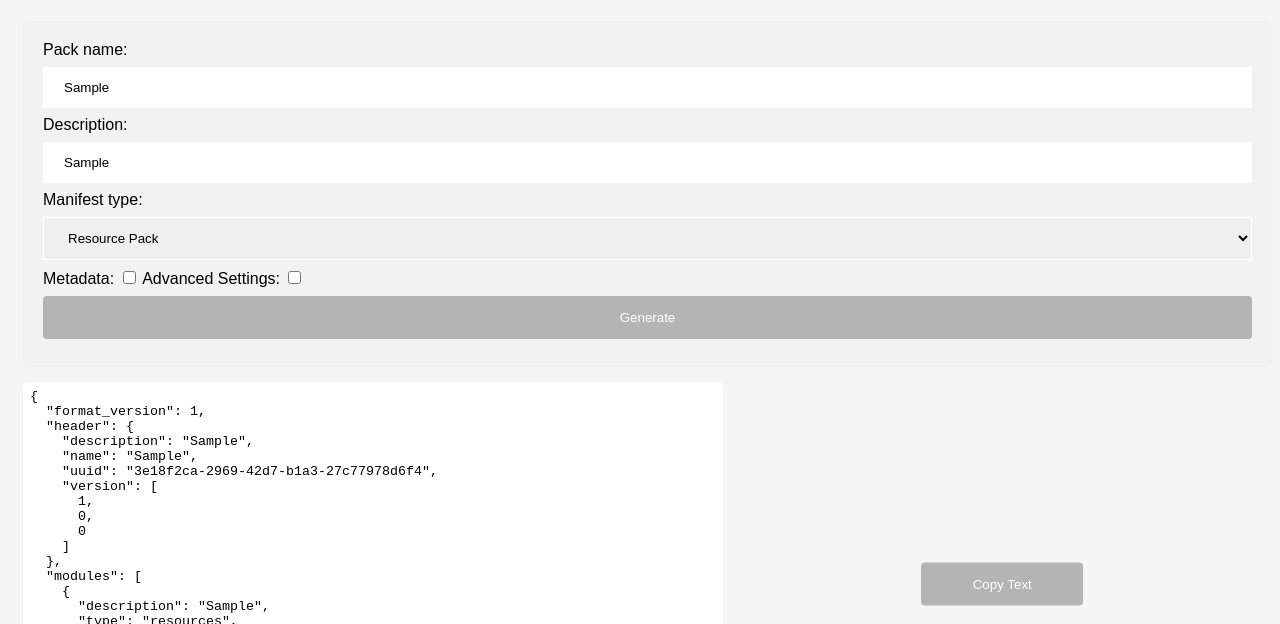
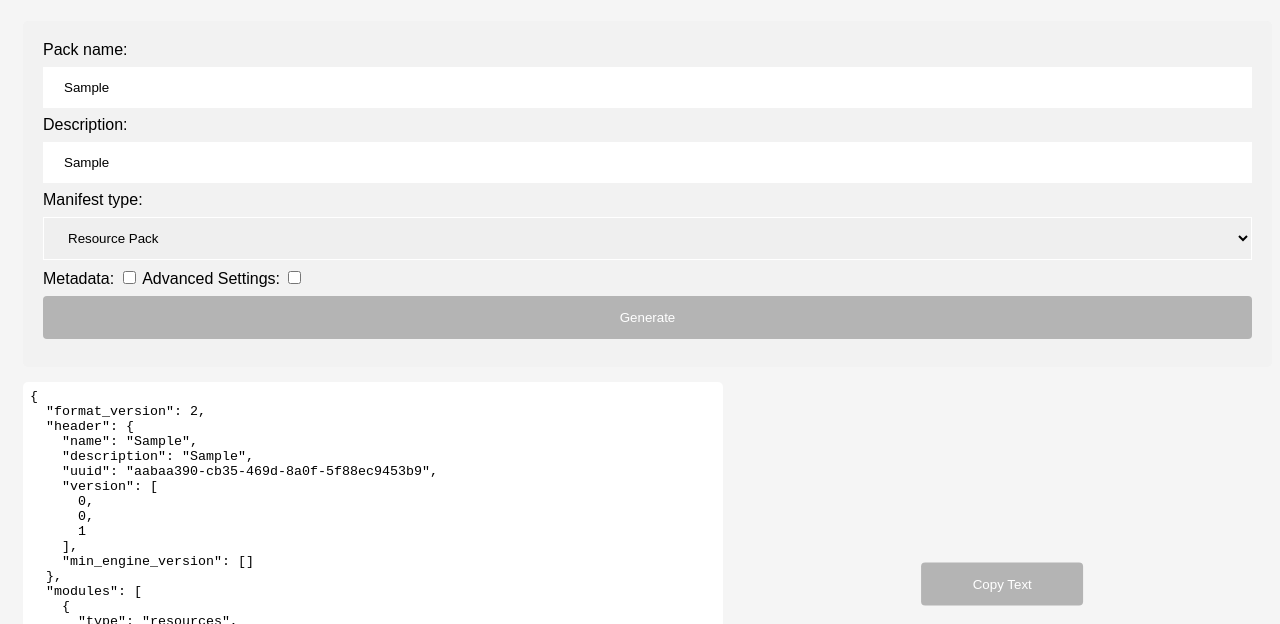
Before and after one commit to Hatchibombotar/bedrock-tools, a plain HTML site: page tools/manifest.html in a window 1280 px wide. Both pictures are taken after typing "Sample", "Sample" into the empty fields and a click on the input "Generate". Shown: the part 176-800 px from the top of the page. Drawn offline with nearby package versions, Linux system fonts and the light colour scheme.

Commit message:
Added version setting + re-did some code

```diff
--- a/css/dark.css
+++ b/css/dark.css
@@ -5,11 +5,15 @@ input[type=text], select {
 
 input[type=submit] {
   background-color: #6e6e6e;
-
 }
 
 input[type=submit]:hover {
   background-color: rgb(105, 105, 105);
+}
+
+input[type=number] {
+  background-color: #6e6e6e;
+  color: white;
 }
 
 form {
--- a/css/light.css
+++ b/css/light.css
@@ -8,6 +8,10 @@ input[type=submit] {
 }
 
 input[type=submit]:hover {
+  background-color: #b4b4b4;
+}
+
+input[type=number] {
   background-color: #b4b4b4;
 }
 
--- a/css/main.css
+++ b/css/main.css
@@ -14,7 +14,22 @@ input[type=submit] {
   border-radius: 4px;
   cursor: pointer;
 }
-
+input[type=number] {
+  width: 2%;
+  padding: 14px 20px;
+  margin: 8px 0;
+  border: none;
+  border-radius: 4px;
+  cursor: pointer;
+  /* Firefox - Remove arrows*/
+  -moz-appearance: textfield;
+}
+/* Chrome, Safari, Edge, Opera - Remove arrows */
+input::-webkit-outer-spin-button,
+input::-webkit-inner-spin-button {
+  -webkit-appearance: none;
+  margin: 0;
+}
 
 form {
   border-radius: 5px;
--- a/js/manifest.js
+++ b/js/manifest.js
@@ -1,21 +1,39 @@
-function download(manifest_name, description, author, manifest_type, version) {
+function download(manifest_name, description, author, manifest_type, version_1, version_2, version_3) {
     var uuidOne = createUUID();
     var uuidTwo = createUUID();
     var filename = "manifest.json";
-    var template = JSON.stringify(getTemplate(), null, 2);
+    var template = {
+        "format_version": 2,
+        "header": {
+            "name": "",
+            "description": "",
+            "uuid": "",
+            "version": [],
+            "min_engine_version": []
+        },
+        "modules": [
+            {
+                "type": "",
+                "uuid": "",
+                "version": []
+            }
+        ]
+    };
+    template.header.name = manifest_name;
+    template.header.description = description;
+    template.header.uuid = createUUID();
+    template.modules[0].uuid = createUUID();
+    template.modules[0].type = manifest_type;
 
+    template.header.version[0] = parseInt(version_1);
+    template.header.version[1] = parseInt(version_2);
+    template.header.version[2] = parseInt(version_3);
 
-    var mapObj = {
-        bedrockTools_description: description,
-        bedrockTools_manifestName: manifest_name,
-        bedrockTools_uuidOne: uuidOne,
-        bedrockTools_uuidTwo: uuidTwo,
-        bedrockTool_packType: manifest_type,
-        bedrockTools_version: version
-    };
-    var content = template.replace(/bedrockTools_description|bedrockTools_manifestName|bedrockTools_uuidOne|bedrockTools_uuidTwo|bedrockTool_packType|bedrockTools_version/gi, function (matched) {
-        return mapObj[matched];
-    });
+    template.modules[0].version[0] = parseInt(version_1);
+    template.modules[0].version[1] = parseInt(version_2);
+    template.modules[0].version[2] = parseInt(version_3);
+
+    var content = JSON.stringify(template, null, 2);
     document.getElementById('output').innerHTML = content;
     autosize(document.getElementById('output'));
 }
@@ -27,25 +45,6 @@ function createUUID() {
         return v.toString(16);
     });
 }
-
-// fetches the content of the template
-function getTemplate() {
-    var template = (function () {
-        var template = null;
-        $.ajax({
-            'async': false,
-            'global': false,
-            'url': "../templates/manifest_template.json",
-            'dataType': "json",
-            'success': function (data) {
-                template = data;
-            }
-        });
-        return template;
-    })();
-    return template;
-}
-
 
 // enables advanced options
 function advancedSettings() {
--- a/tools/manifest.html
+++ b/tools/manifest.html
@@ -24,7 +24,7 @@
     <div class="main">
         <div class="form">
             <form
-                onsubmit="download(this['manifest_name'].value, this['description'].value, this['author'].value, this['manifest_type'].value, this['version'].value); return false;">
+                onsubmit="download(this['manifest_name'].value, this['description'].value, this['author'].value, this['manifest_type'].value, this['version_1'].value, this['version_2'].value, this['version_3'].value); return false;">
                 <label>Pack name: <input type="text" name="manifest_name" value=""></label>
                 <label>Description:<input type="text" name="description" value=""></label>
                 <label>Manifest type:<select name="manifest_type">
@@ -45,7 +45,7 @@
                 </div>
                 <div id="advanced_settings" style="display:none">
                     <br>
-                    <label>Version:<input type="text" name="version" value="1, 0, 0"></label>
+                    <label>Version:<br><input type="number" name="version_1" value="0" min="0" max="9"><input type="number" name="version_2" value="0" min="0" max="9"><input type="number" name="version_3" value="1" min="0" max="9"></label><br>
                     <label>Can only be played in worlds?: <input type="checkbox" name="WorldOnlyToggle"
                             id="WorldOnlyToggle"></label>
                 </div>
```
